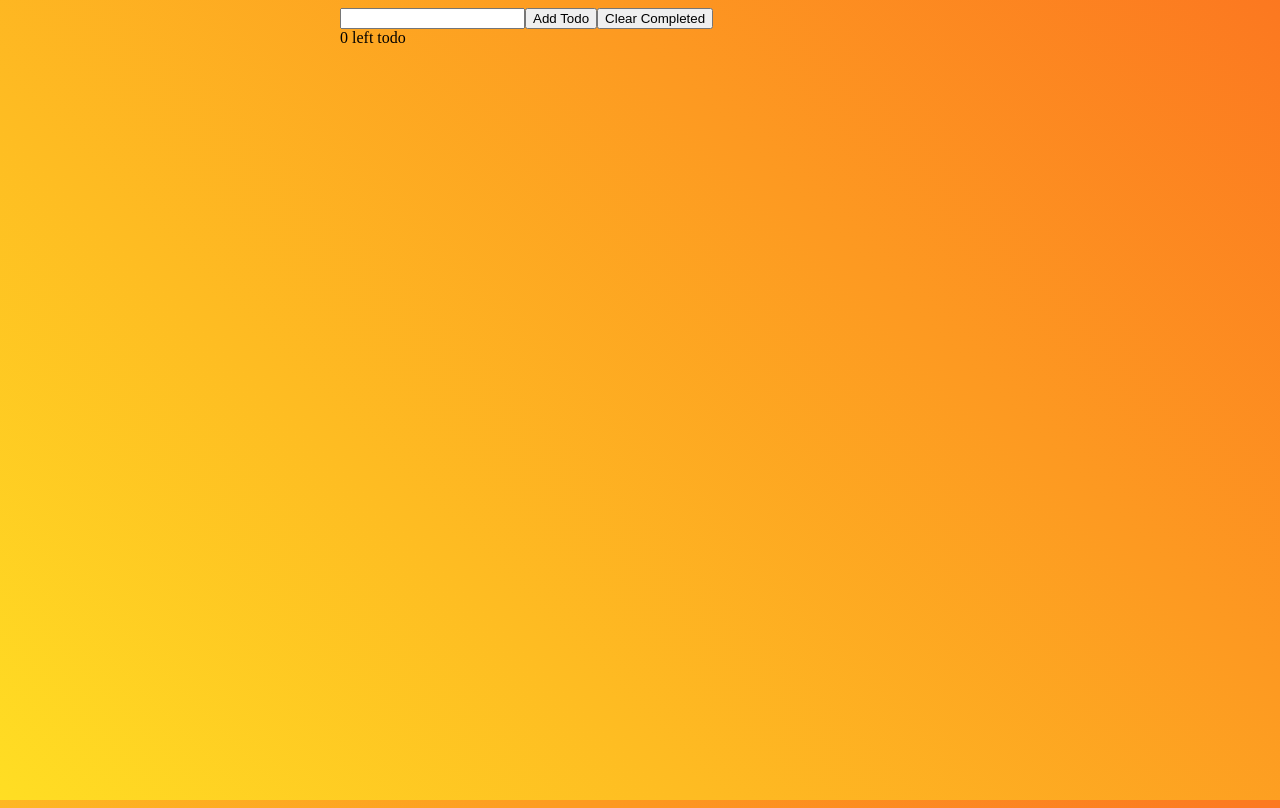
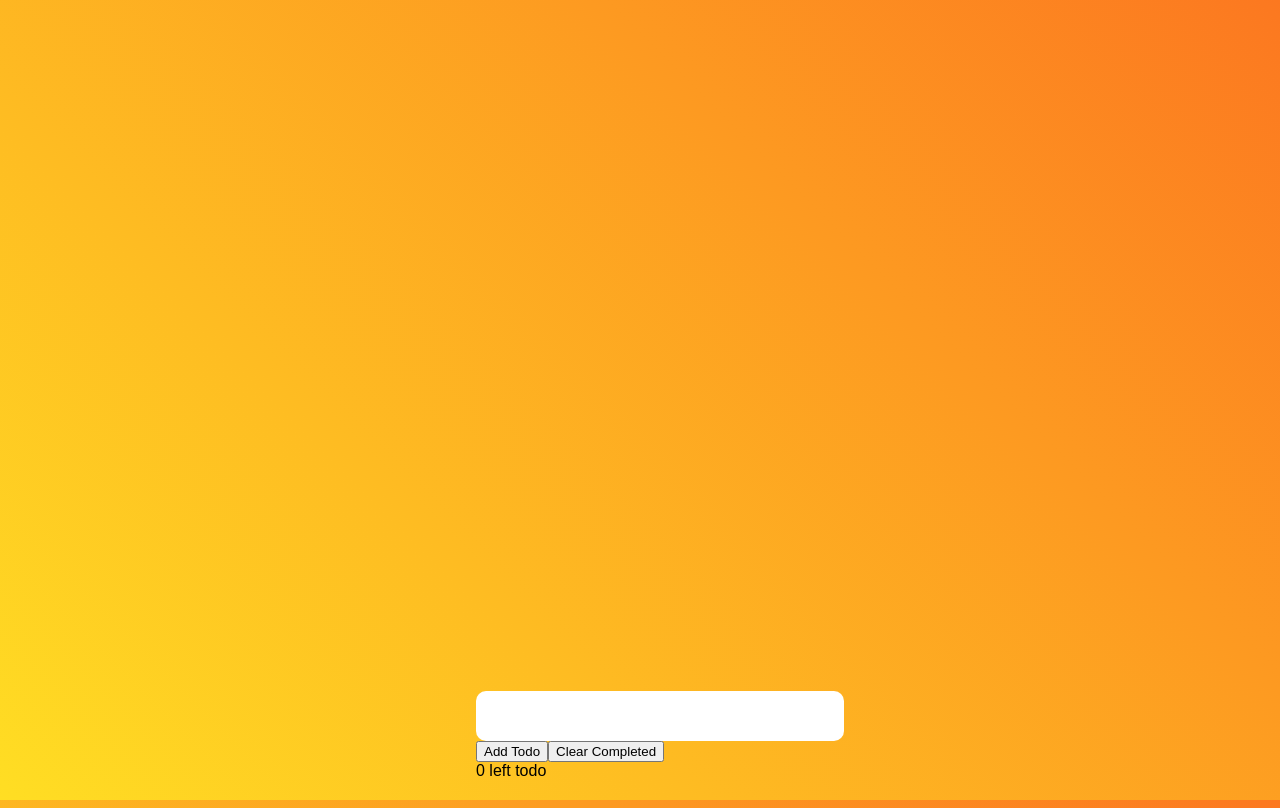
Before and after one commit to BenWhite101/ReactTodoList, a React (Create React App) app: page / in a window 1280 px wide. Built offline with nearby package versions, Linux system fonts and the light colour scheme.

Commit message:
Poppins Font link

```diff
--- a/src/Todo.css
+++ b/src/Todo.css
@@ -1,6 +1,7 @@
 body,
 html {
   height: 100%;
+  font-family: Poppins, sans-serif;
 }
 body {
   background: linear-gradient(45deg, #ffde23, #fc7820);
@@ -11,3 +12,22 @@ body {
   margin: 0 auto;
   width: 100%;
 }
+.toolbar {
+  position: absolute;
+  bottom: 20px;
+  transform: translate(-50%, 0);
+  left: 50%;
+}
+.toolbar input {
+  appearance: none;
+  -moz-appearance: none;
+  -webkit-appearance: none;
+  height: 30px;
+  padding: 10px 20px;
+  font-size: 22px;
+  width: 100%;
+  display: block;
+  border: 0;
+  box-shadow: none;
+  border-radius: 10px;
+}
--- a/src/Todo.less
+++ b/src/Todo.less
@@ -1,42 +1,55 @@
-body,html{
-      height:100%;
-}
-body{
-      background:linear-gradient(45deg, rgb(255, 222, 35), rgb(252, 120, 32));
-      background-size:cover;
+body,
+html {
+      height: 100%;
+      font-family: Poppins, sans-serif;
 }
 
-#root{
+body {
+      background: linear-gradient(45deg, rgb(255, 222, 35), rgb(252, 120, 32));
+      background-size: cover;
+}
+
+#root {
       max-width: 600px;
       margin: 0 auto;
       width: 100%;
 }
 
-.todoList{
-      .todo{
-            label{
-                  input[type="checkbox"]{
+.todoList {
+      .todo {
+            label {
+                  input[type="checkbox"] {}
 
-                  }
-                  .name{
-
-                  }
+                  .name {}
             }
       }
 }
 
 
-.toolbar{
-      input{
+.toolbar {
+      position: absolute;
+      bottom: 20px;
+      transform: translate(-50%, 0);
 
+      left: 50%;
+
+      input {
+            appearance: none;
+            -moz-appearance: none;
+            -webkit-appearance: none;
+            height:30px;
+            padding:10px 20px;
+            font-size:22px;
+            width: 100%;
+            display:block;
+            border:0;
+            box-shadow: none;
+            border-radius:10px;
       }
 
-      .btn{
-            &.add{
+      .btn {
+            &.add {}
 
-            }
-            &.clear{
-
-            }
+            &.clear {}
       }
 }
--- a/src/index.js
+++ b/src/index.js
@@ -3,5 +3,7 @@ import ReactDOM from 'react-dom';
 import App from './App';
 import './Todo.css'
 
+<link href="https://fonts.googleapis.com/css?family=Poppins:400,500,600,700,900&display=swap" rel="stylesheet"/>
+
 
 ReactDOM.render(<App />, document.getElementById('root'));
```
